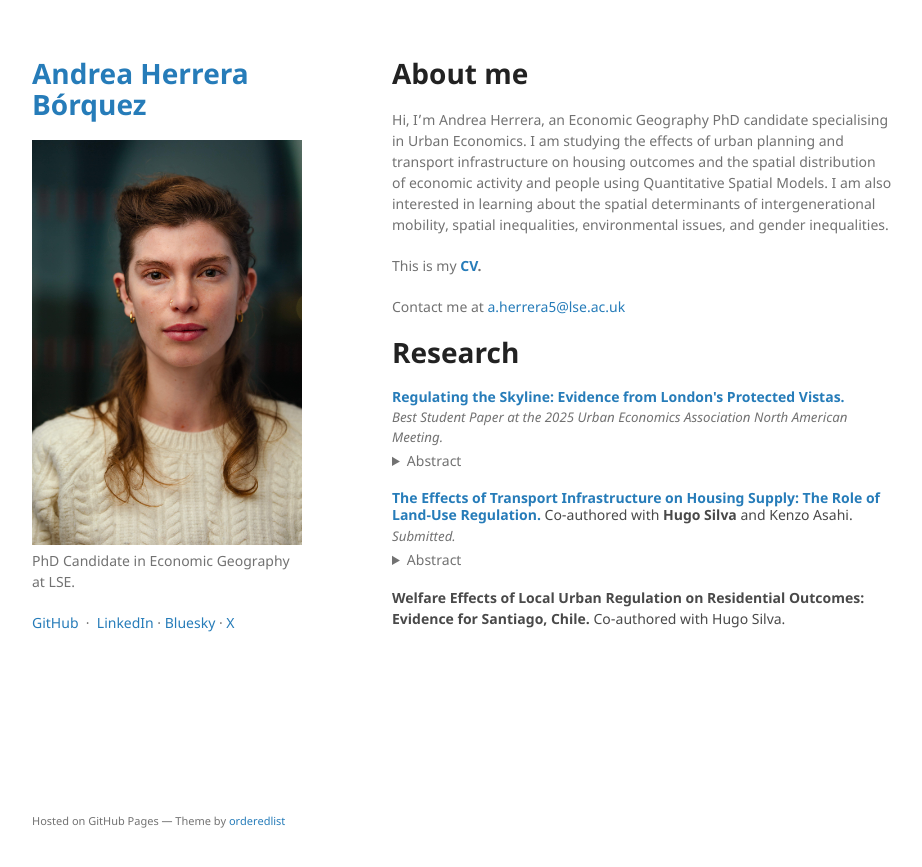
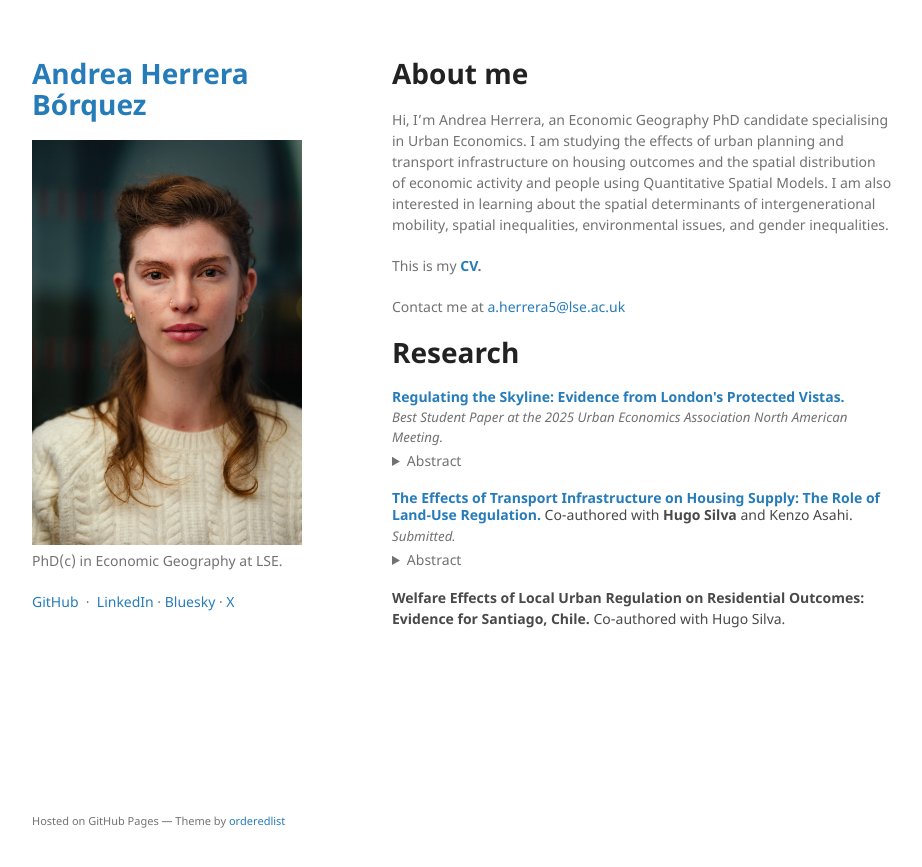
Before and after one commit to aaherrerab/aaherrerab.github.io, a Jekyll site: the page built from index.md, in a window 1280 px wide. Shown: the top 867 px of the page, without its empty margins (178-1100 px from the left). Built offline with Jekyll 4.4.1, drawn with Linux system fonts in a browser that asks for light colours; our own code applies the rules of GitHub Pages for plain Markdown files.

Commit message:
Update description to include PhD abbreviation

```diff
--- a/_config.yml
+++ b/_config.yml
@@ -1,6 +1,6 @@
 title: Andrea Herrera Bórquez
 logo: /assets/img/LSE Geography Headshots 2023-211.jpg
-description: PhD Candidate in Economic Geography at LSE.
+description: PhD(c) in Economic Geography at LSE.
 show_downloads: false
 google_analytics:
 theme: jekyll-theme-minimal
```
